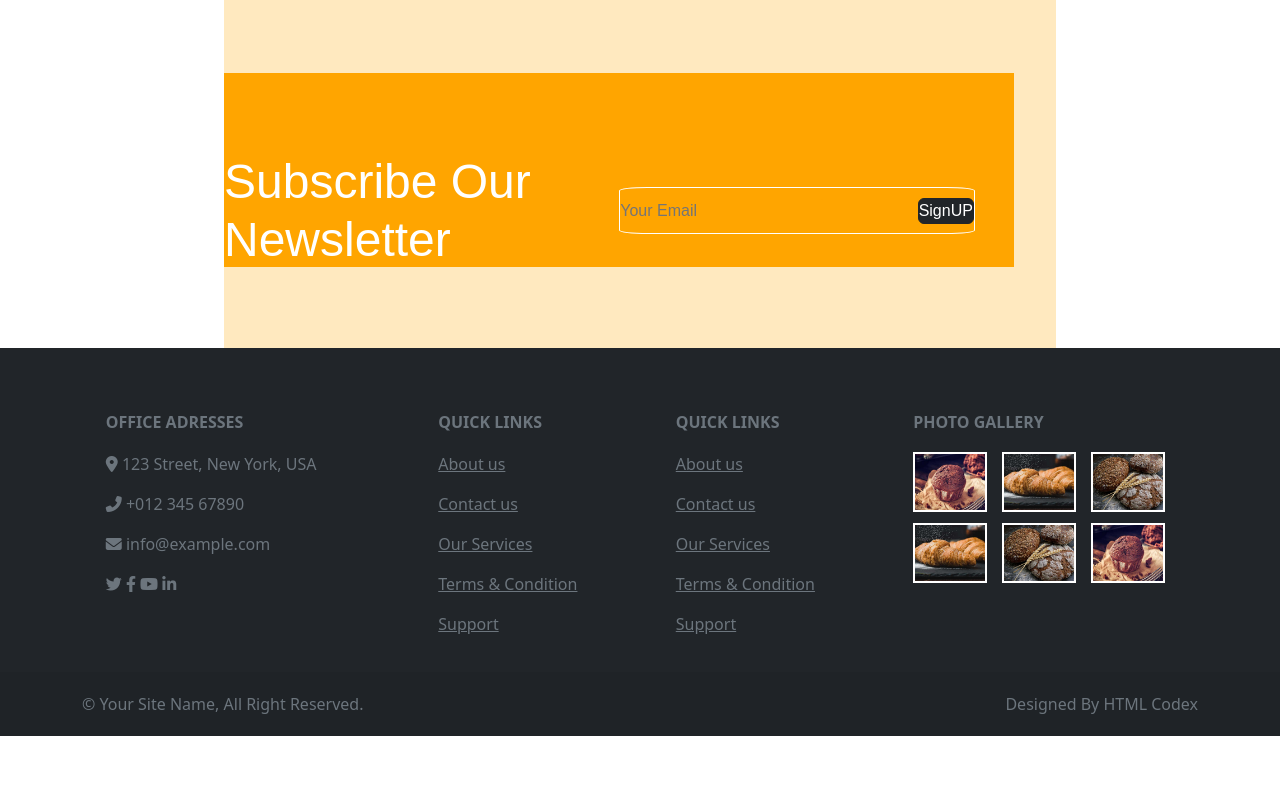
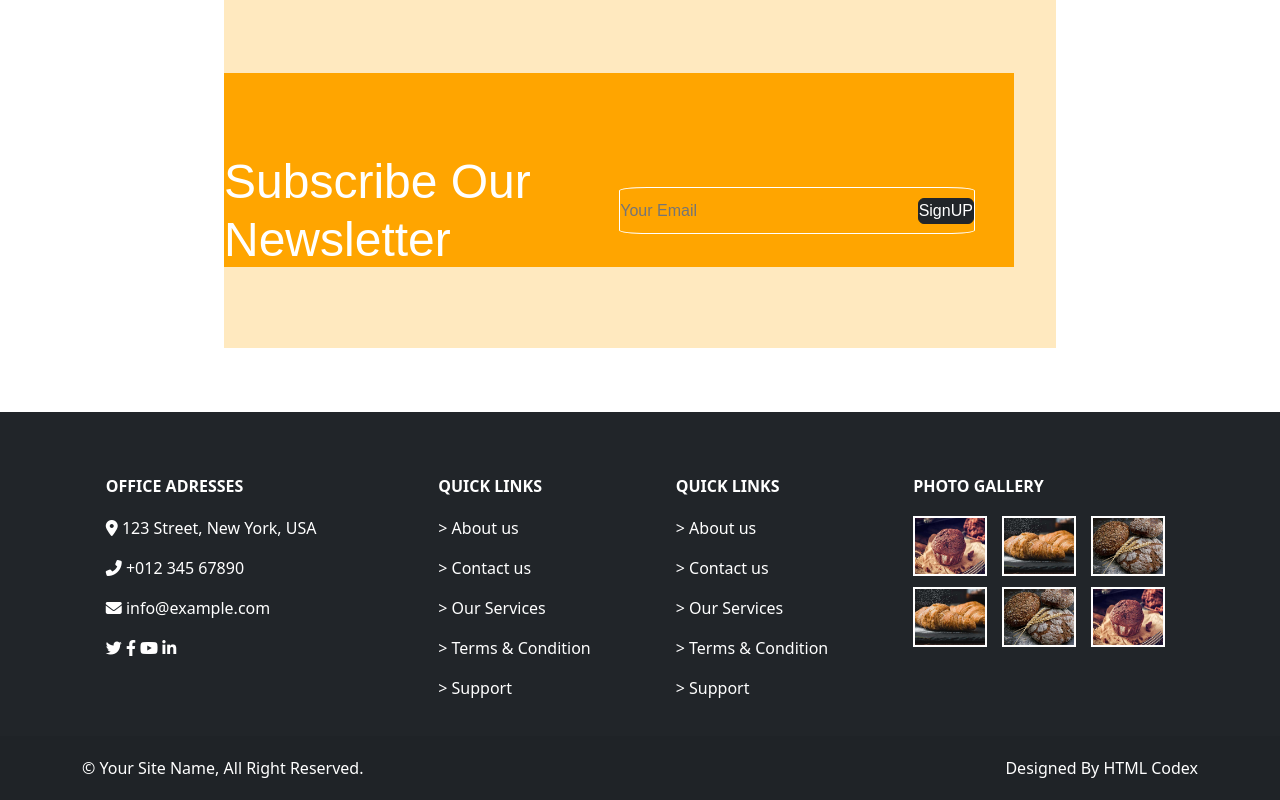
Before and after one commit to DevEless/4Coeur_Quentin_de_la_Meilleure, a website: page index.html in a window 1280 px wide. Shown: the part 5241-6041 px from the top of the page. Before the commit the page ends 5977 px from the top, so only its background shows below. Drawn offline with nearby package versions, Linux system fonts and the light colour scheme; files that its build step writes are made by us from their sources.

Commit message:
footer fin

```diff
--- a/index.html
+++ b/index.html
@@ -545,7 +545,7 @@
     </main>
     <script src="./node_modules/bootstrap/dist/js/bootstrap.bundle.js"></script>
     <!-- Footer -->
-    <footer class="text-center text-lg-start bg-dark text-muted">
+    <footer class="text-center text-lg-start bg-dark text-white">
         <!-- Section: Social media -->
         <section class="d-flex justify-content-center justify-content-lg-between p-4">
             <!-- Left -->
@@ -596,19 +596,19 @@
                             Quick Links
                         </h6>
                         <p>
-                            <a href="#!" class="text-reset">About us</a>
+                            <a href="#!" class="text-reset"> > About us</a>
                         </p>
                         <p>
-                            <a href="#!" class="text-reset">Contact us</a>
+                            <a href="#!" class="text-reset"> > Contact us</a>
                         </p>
                         <p>
-                            <a href="#!" class="text-reset">Our Services</a>
+                            <a href="#!" class="text-reset"> > Our Services</a>
                         </p>
                         <p>
-                            <a href="#!" class="text-reset">Terms & Condition</a>
+                            <a href="#!" class="text-reset"> > Terms & Condition</a>
                         </p>
                         <p>
-                            <a href="#!" class="text-reset">Support</a>
+                            <a href="#!" class="text-reset"> > Support</a>
                         </p>
                     </div>
                     <!-- Grid column -->
@@ -620,19 +620,19 @@
                             Quick Links
                         </h6>
                         <p>
-                            <a href="#!" class="text-reset">About us</a>
+                            <a href="#!" class="text-reset"> > About us</a>
                         </p>
                         <p>
-                            <a href="#!" class="text-reset">Contact us</a>
+                            <a href="#!" class="text-reset"> > Contact us</a>
                         </p>
                         <p>
-                            <a href="#!" class="text-reset">Our Services</a>
+                            <a href="#!" class="text-reset"> > Our Services</a>
                         </p>
                         <p>
-                            <a href="#!" class="text-reset">Terms & Condition</a>
+                            <a href="#!" class="text-reset"> > Terms & Condition</a>
                         </p>
                         <p>
-                            <a href="#!" class="text-reset">Support</a>
+                            <a href="#!" class="text-reset"> > Support</a>
                         </p>
                     </div>
                     <!-- Grid column -->
--- a/src/sass/modules/_footer.scss
+++ b/src/sass/modules/_footer.scss
@@ -1,4 +1,5 @@
 footer{
+    margin-top:5%;
     .footer-galery {
         display: flex;
         img{
@@ -16,4 +17,11 @@ footer{
         }
         gap: 15px;
     }
+    p:hover{
+        color:orange;
+        font-size: 110%;
+    }
+    a{
+        text-decoration: none;
+    }
 }
```
Also changed, not shown: public/css/app.css.
